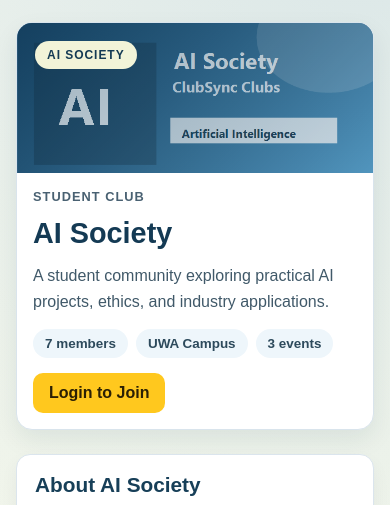
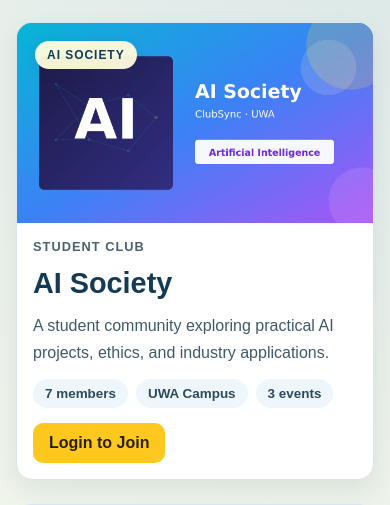
Before and after one commit to HirushikaWickramaarachchi/AgileProject, a Flask app: page /clubs/1 in a window 390 px wide. Shown: the part 59-564 px from the top of the page. Run offline with Flask 3, Linux system fonts and the light colour scheme; some libraries are stand-ins or nearby versions.

Commit message:
Update image assets to .jpg format for clubs and adjust related CSS. Update layouts for improved responsiveness by introducing aspect ratios and refining grid structures in club details, list, and my clubs pages. Update seed data and tests accordingly.

```diff
--- a/seeds.py
+++ b/seeds.py
@@ -19,43 +19,43 @@ DEMO_CLUBS = [
         "name": "AI Society",
         "description": "A student community exploring practical AI projects, ethics, and industry applications.",
         "category": "Tech",
-        "image_path": "images/clubs/ai-society.png",
+        "image_path": "images/clubs/ai-society.jpg",
     },
     {
         "name": "Coding Club",
         "description": "Weekly coding sessions, project collaboration, and interview preparation for all levels.",
         "category": "Tech",
-        "image_path": "images/clubs/coding-club.png",
+        "image_path": "images/clubs/coding-club.jpg",
     },
     {
         "name": "Robotics Club",
         "description": "Design, build, and test robotics systems for competitions and campus showcases.",
         "category": "Tech",
-        "image_path": "images/clubs/robotics-club.png",
+        "image_path": "images/clubs/robotics-club.jpg",
     },
     {
         "name": "Photography Club",
         "description": "Photo walks, editing workshops, and portfolio feedback for student photographers.",
         "category": "Arts",
-        "image_path": "images/clubs/photography-club.png",
+        "image_path": "images/clubs/photography-club.jpg",
     },
     {
         "name": "Debate Society",
         "description": "Practice argumentation, public speaking, and structured debate formats.",
         "category": "Academic",
-        "image_path": "images/clubs/debate-society.png",
+        "image_path": "images/clubs/debate-society.jpg",
     },
     {
         "name": "Cultural Exchange Club",
         "description": "Celebrate global cultures through language exchange, food events, and social activities.",
         "category": "Culture",
-        "image_path": "images/clubs/cultural-exchange-club.png",
+        "image_path": "images/clubs/cultural-exchange-club.jpg",
     },
     {
         "name": "Entrepreneurship Club",
         "description": "Pitch practice, startup workshops, and leadership development for student founders.",
         "category": "Leadership",
-        "image_path": "images/clubs/entrepreneurship-club.png",
+        "image_path": "images/clubs/entrepreneurship-club.jpg",
     },
 ]
 
--- a/static/css/club_details.css
+++ b/static/css/club_details.css
@@ -11,7 +11,7 @@
     overflow: hidden;
     box-shadow: 0 10px 24px rgba(18, 49, 70, 0.08);
     display: grid;
-    grid-template-columns: minmax(250px, 340px) 1fr;
+    grid-template-columns: minmax(340px, 56%) 1fr;
     margin-bottom: 24px;
 }
 
@@ -21,7 +21,8 @@
     background:
         linear-gradient(140deg, rgba(115, 165, 202, 0.95), rgba(24, 71, 102, 0.92)),
         radial-gradient(circle at 24% 22%, rgba(255, 255, 255, 0.22), transparent 40%);
-    min-height: 250px;
+    aspect-ratio: 16 / 9;
+    min-height: 300px;
     padding: 18px;
     display: flex;
     align-items: flex-start;
@@ -33,19 +34,12 @@
     width: 100%;
     height: 100%;
     object-fit: cover;
-}
-
-.club-hero-visual::before {
-    content: "";
-    position: absolute;
-    inset: 0;
-    background: linear-gradient(150deg, rgba(24, 71, 102, 0.45), rgba(24, 71, 102, 0.15));
-    z-index: 1;
+    object-position: center;
 }
 
 .club-hero-visual span {
     position: relative;
-    z-index: 2;
+    z-index: 1;
     display: inline-block;
     font-size: 0.75rem;
     font-weight: 700;
@@ -53,6 +47,7 @@
     letter-spacing: 0.08em;
     color: #143a54;
     background: rgba(254, 253, 223, 0.95);
+    box-shadow: 0 4px 12px rgba(18, 49, 70, 0.14);
     border-radius: 999px;
     padding: 7px 12px;
 }
@@ -362,7 +357,7 @@
     }
 
     .club-hero-visual {
-        min-height: 150px;
+        min-height: 0;
     }
 
     .club-details-layout {
--- a/static/css/club_list.css
+++ b/static/css/club_list.css
@@ -98,7 +98,8 @@
 
 .club-visual {
     position: relative;
-    height: 126px;
+    aspect-ratio: 16 / 9;
+    min-height: 158px;
     overflow: hidden;
     padding: 10px;
     display: flex;
@@ -112,6 +113,7 @@
     width: 100%;
     height: 100%;
     object-fit: cover;
+    object-position: center;
 }
 
 .club-visual span {
@@ -123,6 +125,7 @@
     letter-spacing: 0.07em;
     color: #1c3445;
     background: rgba(255, 255, 255, 0.82);
+    box-shadow: 0 4px 12px rgba(18, 49, 70, 0.12);
     border-radius: 999px;
     padding: 5px 10px;
 }
```
Also changed, not shown: static/css/my_clubs.css (+7 -4 lines), tests/test_clubs.py (+2 -2 lines), instance/clubsync.db, static/images/clubs/ai-society.jpg (added), static/images/clubs/ai-society.png (deleted), static/images/clubs/coding-club.jpg (added), static/images/clubs/coding-club.png (deleted), static/images/clubs/cultural-exchange-club.jpg (added), static/images/clubs/cultural-exchange-club.png (deleted), static/images/clubs/debate-society.jpg (added), static/images/clubs/debate-society.png (deleted), static/images/clubs/entrepreneurship-club.jpg (added), static/images/clubs/entrepreneurship-club.png (deleted), static/images/clubs/photography-club.jpg (added), 3 more files.
